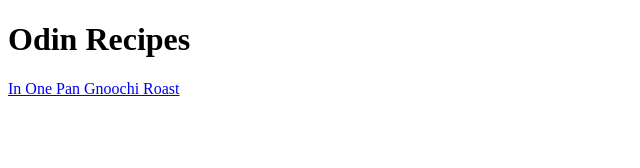
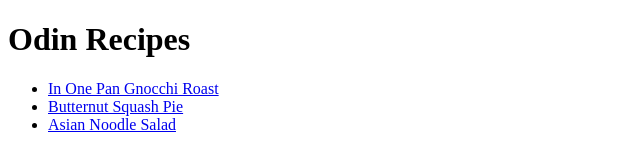
Before and after one commit to Maddy-bee/odin-recipes, a plain HTML site: page index.html in a window 1280 px wide. Shown: the whole page, without its empty margins (0-640 px from the left). Drawn offline with Linux system fonts and the light colour scheme.

Commit message:
Add links from index to recipe pages
I created links form index page to recipe pages. I have also committed
new image files that did not add before.

```diff
--- a/index.html
+++ b/index.html
@@ -7,6 +7,11 @@
     </head>
     <body>
         <h1>Odin Recipes</h1>
-        <a href="recipes/gnocchi.html">In One Pan Gnoochi Roast</a>
+
+        <ul>
+        <li><a href="recipes/gnocchi.html">In One Pan Gnocchi Roast</a></li>
+        <li><a href="recipes/butternut-squash-pie.html">Butternut Squash Pie</a></li>
+        <li><a href="recipes/asian-noodle-salad.html">Asian Noodle Salad</a></li>
+        </ul>
     </body>
 </html>
```
Also changed, not shown: images/asian-noodle-salad.jpg (added), images/butternut-squash.jpg.jpg (added), images/gnocchi.jpg.jpg (added).
